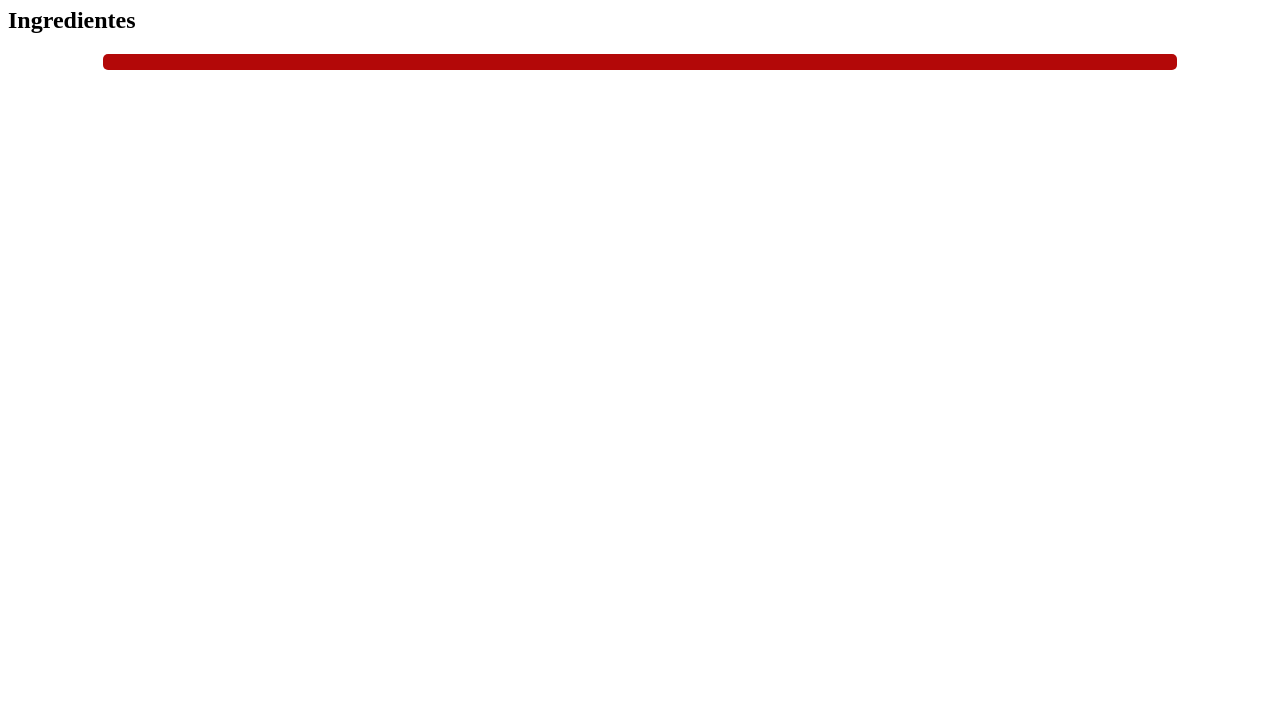
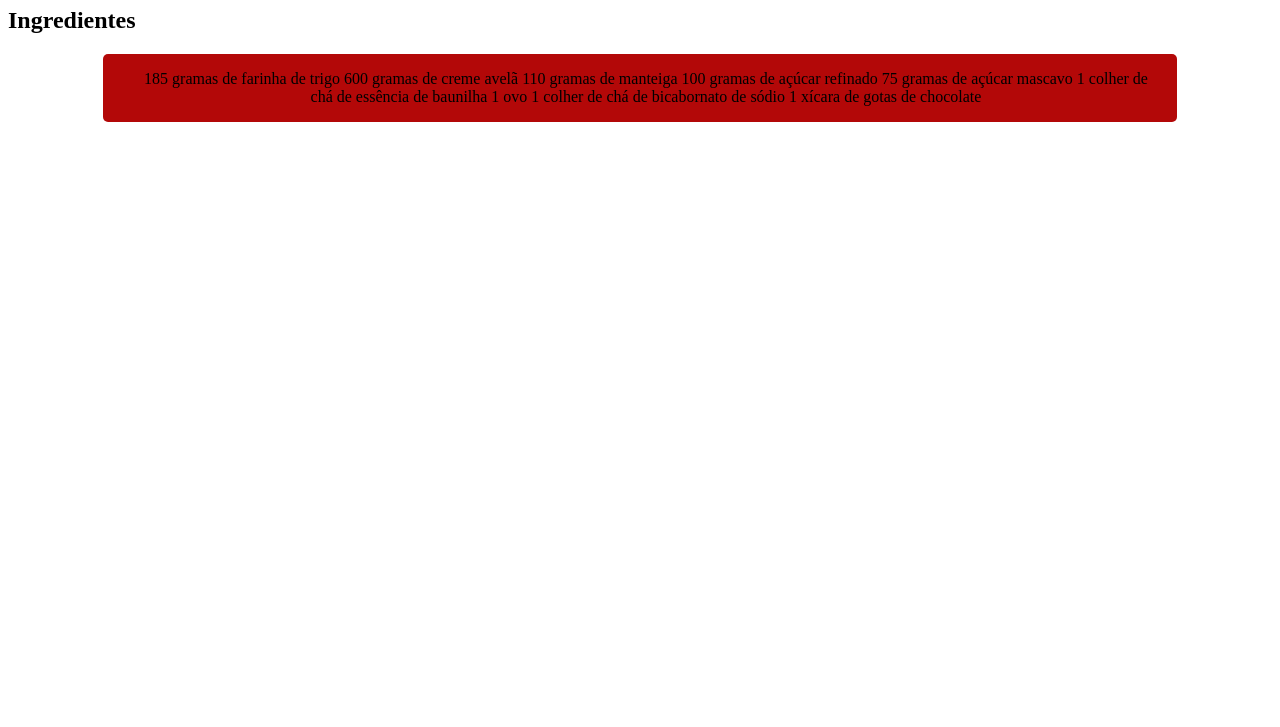
Before and after one commit to ManuHeerdt/Receitas, a plain HTML site: page index.html in a window 1280 px wide. Shown: the part 73-800 px from the top of the page. Drawn offline with Linux system fonts and the light colour scheme.

Commit message:
gjhufhjf

```diff
--- a/index.html
+++ b/index.html
@@ -1,26 +1,37 @@
 <!DOCTYPE html>
 <html lang="pt-br">
+
 <head>
     <meta charset="UTF-8">
     <meta name="viewport" content="width=device-width, initial-scale=1.0">
     <title>Receitas</title>
-     <link rel="stylesheet" href="style.css">
+    <link rel="stylesheet" href="style.css">
 </head>
+
 <body>
     <header>
-    <h1>Receita de Torta de Cookie</h1>
+        <h1>Receita de Torta de Cookie</h1>
 
     </header>
     <h2>Ingredientes</h2>
     <section class="secao">
         <div class="texto">
-            <p></p>
+            <p>185 gramas de farinha de trigo
+                600 gramas de creme avelã
+                110 gramas de manteiga
+                100 gramas de açúcar refinado
+                75 gramas de açúcar mascavo
+                1 colher de chá de essência de baunilha
+                1 ovo
+                1 colher de chá de bicabornato de sódio
+                1 xícara de gotas de chocolate</p>
             <p></p>
             <p></p>
             <p></p>
         </div>
-          <div class="imagem">
+        <div class="imagem">
 
         </div>
 </body>
+
 </html>
```
